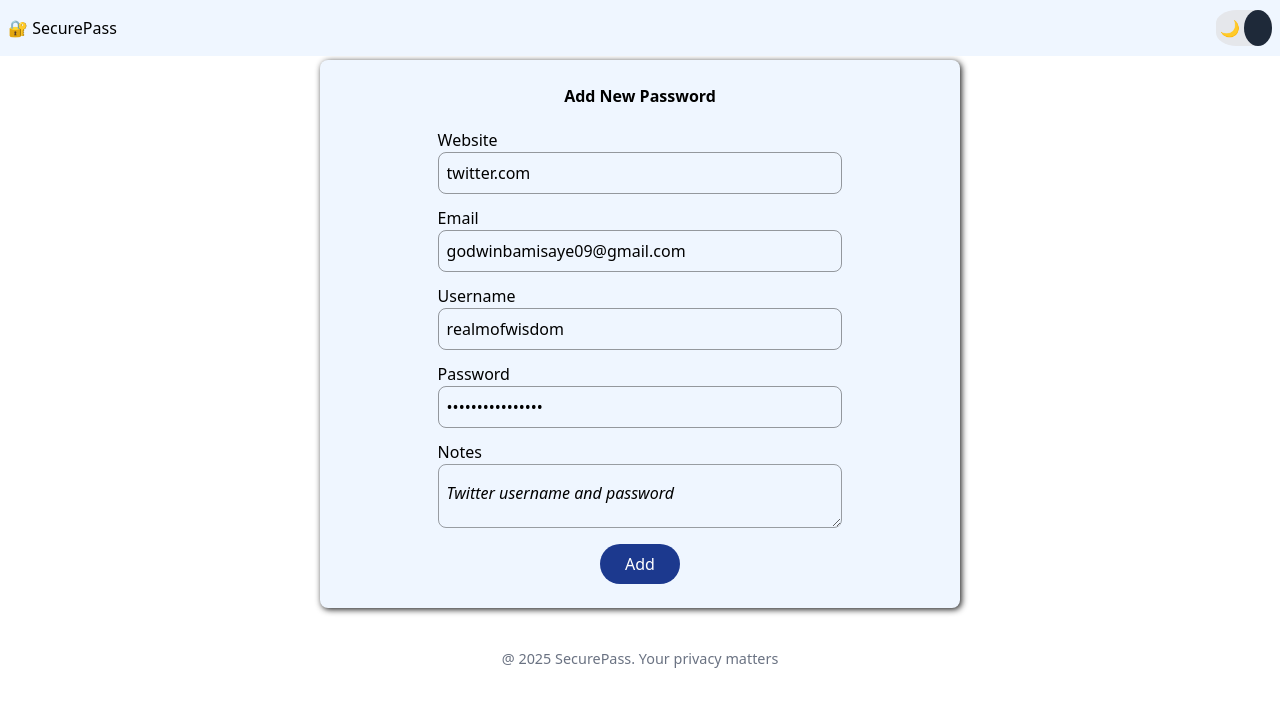
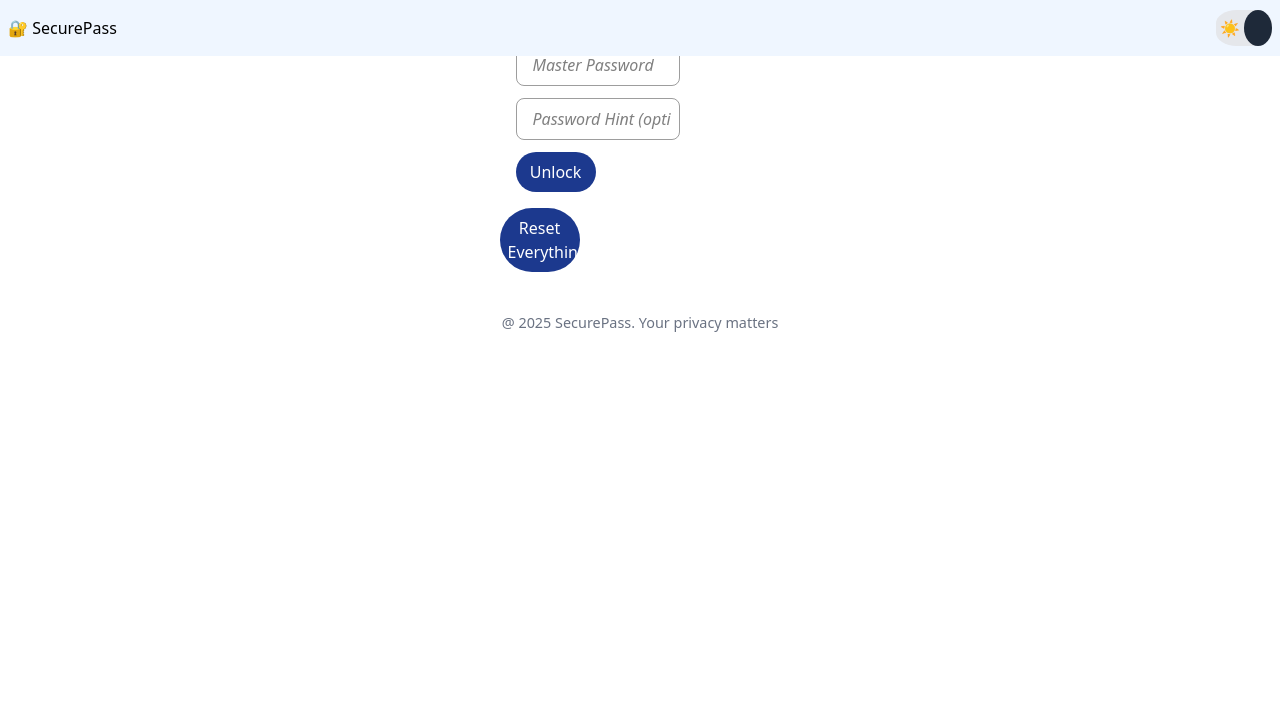
Before and after one commit to warlordtm/SecurePass, a React (Vite) app: page / in a window 1280 px wide. Shown: the top 706 px of the page. Built offline with nearby package versions, Linux system fonts and the light colour scheme.

Commit message:
Add Master Passwird prompt

```diff
--- a/package.json
+++ b/package.json
@@ -11,6 +11,7 @@
   },
   "dependencies": {
     "@tailwindcss/vite": "^4.1.11",
+    "crypto-js": "^4.2.0",
     "react": "^19.1.0",
     "react-dom": "^19.1.0"
   },
--- a/src/components/DarkModeToggle.tsx
+++ b/src/components/DarkModeToggle.tsx
@@ -37,8 +37,8 @@ export default function DarkModeToggle() {
   return (
 
     <div className="darkmode">
-      <div className="da" onClick={toggleLightMode}>{ !dark && '🌙'}</div>
-      <div className="li" onClick={toggleDarkMode}>{dark && '☀️'}</div>
+      <div className="da" onClick={toggleLightMode}>{'☀️'}</div>
+      <div className="li" onClick={toggleDarkMode}>{'🌙'}</div>
       {toggle && <div className="toggle1"></div>}
       {!toggle && <div className="toggle2"></div>}
     </div>
--- /dev/null
+++ b/src/components/MasterPasswordPrompt.tsx
@@ -0,0 +1,68 @@
+import { useState } from "react"
+import "../styles/PasswordForm.css"
+
+type Props = {
+  onSubmit: (password: string) => void
+}
+
+function MasterPasswordPrompt({ onSubmit }: Props) {
+  const [password, setPassword] = useState("")
+  const [hint, setHint] = useState("")
+
+  const handleSubmit = (e: React.FormEvent) => {
+    e.preventDefault()
+    if (!password) return alert("Please enter a password")
+
+    if (!localStorage.getItem("card")) {
+      // Saving hint only on first setup
+      localStorage.setItem("hint", hint)
+    }
+
+    onSubmit(password)
+  }
+
+  const handleReset = () => {
+    if (confirm("This will delete all saved data. Proceed?")) {
+      localStorage.removeItem("card")
+      localStorage.removeItem("hint")
+      window.location.reload()
+    }
+  }
+
+  return (
+    <div className="master-password-prompt">
+      <h2>Enter Master Password</h2>
+      <form onSubmit={handleSubmit}>
+        <input
+          type="password"
+          placeholder="Master Password"
+          value={password}
+          onChange={e => setPassword(e.target.value)}
+          className="input"
+        />
+        {!localStorage.getItem("card") && (
+          <input
+            type="text"
+            placeholder="Password Hint (optional)"
+            value={hint}
+            onChange={e => setHint(e.target.value)}
+            className="input"
+          />
+        )}
+        <button type="submit" className="submit-btn">Unlock</button>
+      </form>
+
+      {localStorage.getItem("hint") && (
+        <p className="hint-text">
+          🔑 Password Hint: <strong>{localStorage.getItem("hint")}</strong>
+        </p>
+      )}
+
+      <button onClick={handleReset} className="submit-btn danger">
+        Reset Everything
+      </button>
+    </div>
+  )
+}
+
+export default MasterPasswordPrompt
--- a/src/components/PasswordCard.tsx
+++ b/src/components/PasswordCard.tsx
@@ -1,72 +1,35 @@
-import { useState } from "react";
-import "../styles/PasswordCard.css";
-
-type PasswordCardProps = {
-  onDelete: (id: number) => void;
-  website?: string;
-  email?: string;
-  id: number;
-  username?: string;
-  password: string;
-  note?: string;
-};
+type Props = {
+  id: number
+  website?: string
+  email?: string
+  username?: string
+  password: string
+  note?: string
+  onDelete: (id: number) => void
+  onEdit: (id: number) => void
+}
 
 function PasswordCard({
-  onDelete,
+  id,
   website,
   email,
-  id,
   username,
   password,
   note,
-}: PasswordCardProps) {
-  const [showPassword, setShowPassword] = useState(false);
-  const [isCopied, setIsCopied] = useState(false);
-
-  const handleCopy = async () => {
-    try {
-      await navigator.clipboard.writeText(password);
-      setIsCopied(true);
-      setTimeout(() => setIsCopied(false), 1000);
-    } catch (err) {
-      console.error("Failed to copy:", err);
-    }
-  };
-
+  onDelete,
+  onEdit
+}: Props) {
   return (
-    <section className="password-card-section">
-      <div className="user-details">
-        <p className="website">{website}</p>
-        <p className="username">{username}</p>
-        <p className="username-or-email">{email}</p>
-        <p className="password">
-          {showPassword ? password : "••••••••••••••"}
-        </p>
-        <p className="note">{note}</p>
-      </div>
-
-      <div className="user-icons">
-        {/* Show/Hide password icon */}
-        <div className="icons" onClick={() => setShowPassword((prev) => !prev)}>
-          <img
-            src={showPassword ? "/src/assets/eye.svg" : "/src/assets/unmask.svg"}
-            alt="Toggle visibility"
-          />
-        </div>
-
-        {/* Copy icon with tooltip */}
-        <div className="icons copy-container" onClick={handleCopy}>
-          <img src="/src/assets/copy.svg" alt="Copy password" />
-          {isCopied && <div className="tooltip">Copied!</div>}
-        </div>
-
-        {/* Delete icon */}
-        <div className="icons" onClick={() => onDelete(id)}>
-          <img src="/src/assets/delete.svg" alt="Delete entry" />
-        </div>
-      </div>
-    </section>
-  );
+    <div className="password-card">
+      <h3>{website || "No Website"}</h3>
+      <p><strong>Email:</strong> {email || "N/A"}</p>
+      <p><strong>Username:</strong> {username || "N/A"}</p>
+      <p><strong>Password:</strong> {password}</p>
+      <p><strong>Note:</strong> {note || "None"}</p>
+      <button onClick={() => onEdit(id)} className="edit-btn">Edit</button>
+      <button onClick={() => onDelete(id)} className="delete-btn">Delete</button>
+    </div>
+  )
 }
 
-export default PasswordCard;
+export default PasswordCard
--- a/src/components/PasswordForm.tsx
+++ b/src/components/PasswordForm.tsx
@@ -1,8 +1,10 @@
 import PasswordCard from "./PasswordCard"
-import { useState } from "react"
+import { useState, useEffect } from "react"
 import "../styles/PasswordForm.css"
+import CryptoJS from "crypto-js"
+import MasterPasswordPrompt from "./MasterPasswordPrompt"
 
-type formData= {
+type formData = {
   website?: string
   email?: string
   username?: string
@@ -10,69 +12,175 @@ type formData= {
   note?: string
 }
 
-function PasswordForm()
-{
+function PasswordForm() {
+  const [passwordcard, setPasswordcard] = useState<formData[]>([])
+  const [formState, setFormState] = useState<formData>({
+    website: "",
+    email: "",
+    username: "",
+    password: "",
+    note: ""
+  })
+  const [editIndex, setEditIndex] = useState<number | null>(null)
+  const [searchTerm, setSearchTerm] = useState("")
+  const [masterPassword, setMasterPassword] = useState<string | null>(null)
 
-  const [passwordcard, setPasswordcard] = useState<formData[]>([])
+  // Load from localStorage
+  useEffect(() => {
+    if (!masterPassword) return
+    const saved = localStorage.getItem("card")
+    if (saved) {
+      try {
+        const bytes = CryptoJS.AES.decrypt(saved, masterPassword)
+        const decrypted = JSON.parse(bytes.toString(CryptoJS.enc.Utf8))
+        setPasswordcard(decrypted)
+      } catch (error) {
+        setMasterPassword(null)
+        alert("Incorrect master password or data corrupted")
+      }
+    }
+  }, [masterPassword])
 
-  const addPasswordCard = (e) => {
+  // Save to localStorage
+  useEffect(() => {
+    if (masterPassword) {
+      const encrypted = CryptoJS.AES.encrypt(
+        JSON.stringify(passwordcard),
+        masterPassword
+      ).toString()
+      localStorage.setItem("card", encrypted)
+    }
+  }, [passwordcard, masterPassword])
+
+  const addPasswordCard = (e: React.FormEvent<HTMLFormElement>) => {
     e.preventDefault()
-    const formData = new FormData(e.target)
-    const formDetails = Object.fromEntries(formData.entries()) as formData;
-    setPasswordcard(prev => [...prev, formDetails])
-    console.log(passwordcard)
 
+    if (editIndex !== null) {
+      // Update mode
+      const updated = [...passwordcard]
+      updated[editIndex] = formState
+      setPasswordcard(updated)
+      setEditIndex(null)
+    } else {
+      // Add new
+      setPasswordcard(prev => [...prev, formState])
+    }
 
+    // Reset form
+    setFormState({
+      website: "",
+      email: "",
+      username: "",
+      password: "",
+      note: ""
+    })
   }
 
   const deleteCard = (id: number) => {
-    setPasswordcard(prev => prev.filter((_, index) => index !== id));
-  };
+    setPasswordcard(prev => prev.filter((_, index) => index !== id))
+  }
 
+  const editCard = (index: number) => {
+    const card = passwordcard[index]
+    setFormState(card)
+    setEditIndex(index)
+    window.scrollTo({ top: 0, behavior: "smooth" })
+  }
 
-  const getCard = passwordcard.map((card, index) => (
+  const filteredCards = passwordcard.filter(card => {
+    const values = Object.values(card).join(" ").toLowerCase()
+    return values.includes(searchTerm.toLowerCase())
+  })
+
+  const getCard = filteredCards.map((card, index) => (
     <PasswordCard
-      key = {index}
+      key={index}
+      id={index}
       onDelete={deleteCard}
-      website = {card.website}
-      email = {card.email}
-      username = {card.username}
-      password = {card.password}
-      note = {card.note}
-      id = {index}
+      onEdit={editCard}
+      {...card}
     />
   ))
-  return(
+
+  if (!masterPassword) {
+    return <MasterPasswordPrompt onSubmit={setMasterPassword} />
+  }
+
+  return (
     <>
       <section className="password-form-section">
-      <h2>Add New Password</h2>
-      <form onSubmit={addPasswordCard}>
-        <div className="label-divs">
+        <h2>{editIndex !== null ? "Edit Password" : "Add New Password"}</h2>
+
+        {/* 🔍 Search Filter */}
+        <input
+          type="text"
+          placeholder="Search passwords..."
+          value={searchTerm}
+          onChange={e => setSearchTerm(e.target.value)}
+          className="input search-input"
+        />
+
+        <form onSubmit={addPasswordCard}>
+          {/* Website */}
           <label htmlFor="website">Website</label>
-          <input type="text" defaultValue={"twitter.com"} name="website" placeholder="twitter.com" className="input"></input>
+          <input
+            type="text"
+            name="website"
+            value={formState.website}
+            onChange={e => setFormState({ ...formState, website: e.target.value })}
+            className="input"
+          />
 
+          {/* Email */}
           <label htmlFor="email">Email</label>
-          <input defaultValue={"godwinbamisaye09@gmail.com"} name="email" placeholder="john@joe.com" type="email" className="input"></input>
+          <input
+            type="email"
+            name="email"
+            value={formState.email}
+            onChange={e => setFormState({ ...formState, email: e.target.value })}
+            className="input"
+          />
 
+          {/* Username */}
           <label htmlFor="username">Username</label>
-          <input defaultValue={"realmofwisdom"} name="username" placeholder="johndoe" className="input" type="text"></input>
-        </div>
+          <input
+            type="text"
+            name="username"
+            value={formState.username}
+            onChange={e => setFormState({ ...formState, username: e.target.value })}
+            className="input"
+          />
 
+          {/* Password */}
           <label htmlFor="password">Password</label>
-          <input type="password" defaultValue={"A5'`@kO056+/@$\dH"} name="password" placeholder="Yk9w/~*/fimwq3" className="input" />
+          <input
+            type="password"
+            name="password"
+            value={formState.password}
+            onChange={e => setFormState({ ...formState, password: e.target.value })}
+            className="input"
+            required
+          />
 
-          <label htmlFor="note" className="text-area-label">Notes</label>
-          <textarea defaultValue={"Twitter username and password"} name="note" id="note" placeholder="type your notes here..." className="text-area"></textarea>
+          {/* Note */}
+          <label htmlFor="note">Note</label>
+          <textarea
+            name="note"
+            value={formState.note}
+            onChange={e => setFormState({ ...formState, note: e.target.value })}
+            className="text-area"
+          ></textarea>
+
           <div className="btn-div">
-            <button type="submit" className="submit-btn">Add</button>
+            <button type="submit" className="submit-btn">
+              {editIndex !== null ? "Update" : "Add"}
+            </button>
           </div>
         </form>
       </section>
-      <>
-        {getCard}
-      </>
+
+      <>{getCard}</>
     </>
-
   )
 }
 
--- a/src/styles/PasswordCard.css
+++ b/src/styles/PasswordCard.css
@@ -85,3 +85,28 @@
     transform: translateX(-50%) translateY(-5px);
   }
 }
+
+
+.master-password-prompt {
+  max-width: 400px;
+  margin: 2rem auto;
+  padding: 2rem;
+  background-color: #111827;
+  border-radius: 0.75rem;
+  box-shadow: 0 0 10px rgba(0,0,0,0.4);
+}
+
+.hint-text {
+  color: #9ca3af;
+  font-size: 0.9rem;
+  margin-top: 1rem;
+}
+
+.submit-btn.danger {
+  background-color: #dc2626;
+  margin-top: 1rem;
+}
+
+.submit-btn.danger:hover {
+  background-color: #b91c1c;
+}
```
Also changed, not shown: src/utils/crypto.ts (added, +14 -0 lines), 1 other file (tests, documents, lock files or other folders).
